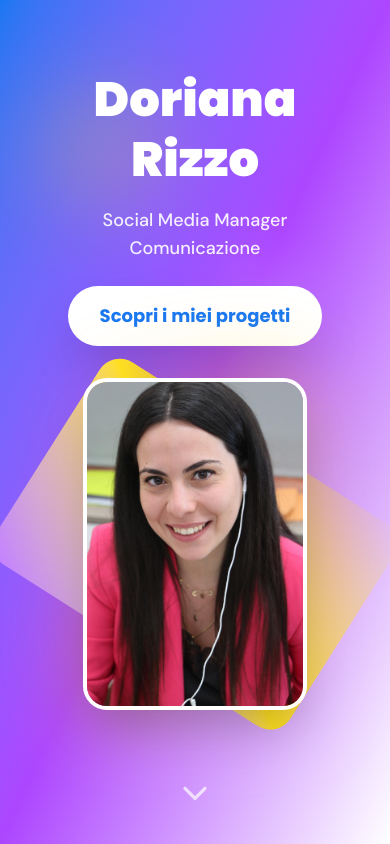
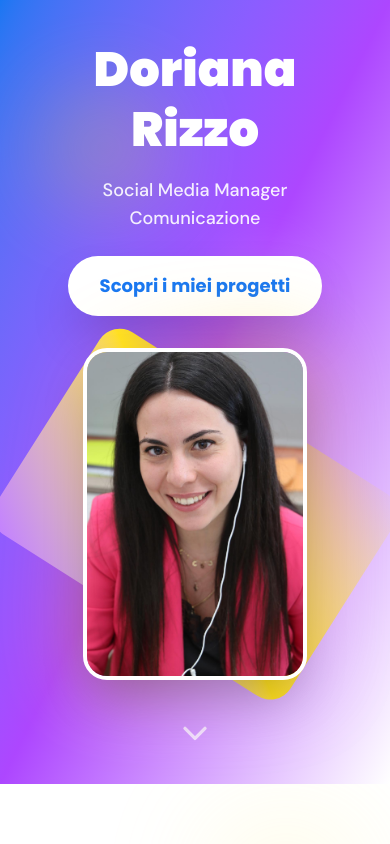
Before and after one commit to katiap94-brando/portfolio-doriana, a React (Vite) app: page / in a window 390 px wide. Shown: the top 844 px of the page. Built offline with nearby package versions, Linux system fonts and the light colour scheme.

Commit message:
fix: layout mobile

```diff
--- a/src/app/components/Hero.tsx
+++ b/src/app/components/Hero.tsx
@@ -4,7 +4,7 @@ const profileImage = '/doriana-profilo.jpeg';
 
 export function Hero() {
   return (
-    <section className="relative min-h-screen md:min-h-screen flex items-center justify-center overflow-hidden bg-gradient-to-br from-[#1877F2] via-purple-500 to-coral-400 pb-16">
+    <section className="relative flex items-center justify-center overflow-hidden bg-gradient-to-br from-[#1877F2] via-purple-500 to-coral-400 pb-16">
       {/* Animated floating shapes */}
       <motion.div
         className="absolute top-20 left-10 w-32 h-32 bg-yellow-300 rounded-full opacity-20 blur-2xl"
```
